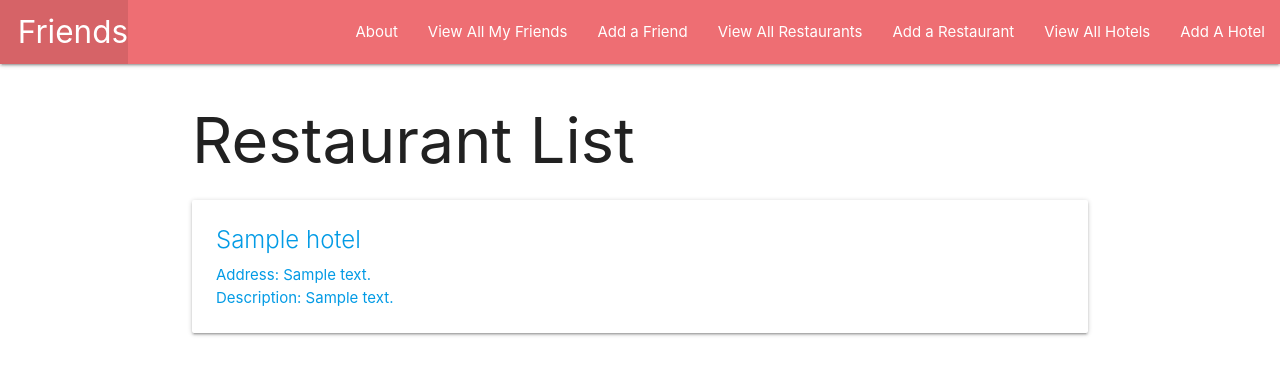
After one commit to kimmyflora/destination, a Django app: page /hotels/ in a window 1280 px wide. The commit adds this page. Shown: the top 375 px of the page. Run offline with Django 4.2, Linux system fonts and the light colour scheme; tables that the repository leaves empty hold one stand-in row (values such as "Sample post").

Commit message:
hotel done

```diff
--- a/main_app/models.py
+++ b/main_app/models.py
@@ -1,10 +1,7 @@
 from django.db import models
-from django.urls import reverse
 from django.urls import reverse
 
 # Create your models here.
-
-
 class Restaurant(models.Model):
     name = models.CharField(max_length=50)
     address = models.CharField(max_length=50)
@@ -32,12 +29,12 @@ class Friend(models.Model):
 
 
 class Hotel(models.Model):
-    name = models.CharField(max_length=100)
-    address = models.CharField(max_length=250)
-    description = models.TextField()
+    name = models.CharField(max_length=50)
+    address = models.CharField(max_length=50)
+    description = models.CharField(max_length=50)
 
     def __str__(self):
         return self.name
 
     def get_absolute_url(self):
-        return reverse('hotel_detail', kwargs={'pk': self.pk})
+        return reverse('hotels_detail', kwargs={'pk': self.pk})
--- a/main_app/templates/base.html
+++ b/main_app/templates/base.html
@@ -25,7 +25,8 @@
           <li><a href="{% url 'friends_create' %}">Add a Friend</a></li>
           <li><a href="{% url 'restaurants_index' %}">View All Restaurants</a></li>
           <li><a href="{% url 'restaurants_create' %}">Add a Restaurant</a></li>
-          <li><a href="{% url 'add_hotel' %}">Add A Hotel</a></li>
+          <li><a href="{% url 'hotels_index' %}">View All Hotels</a></li>
+          <li><a href="{% url 'hotels_create' %}">Add A Hotel</a></li>
 
         </ul>
       </div>
--- a/main_app/templates/main_app/hotel_detail.html
+++ b/main_app/templates/main_app/hotel_detail.html
@@ -12,8 +12,8 @@
         <p>Description: {{ hotel.description }}</p>
       </div>
       <div class="card-action">
-        <a href="{% url 'hotel_update' restaurant.id %}">Edit</a>
-        <a href="{% url 'hotel_delete' restaurant.id %}">Delete</a>
+        <a href="{% url 'hotels_update' hotel.id %}">Edit</a>
+        <a href="{% url 'hotels_delete' hotel.id %}">Delete</a>
       </div>
     </div>
   </div>
--- /dev/null
+++ b/main_app/templates/main_app/hotel_list.html
@@ -0,0 +1,24 @@
+{% extends 'base.html' %}
+{% block content %}
+
+<h1>Restaurant List</h1>
+
+<!-- you get two variables in the list page (index page) -->
+
+<!-- <model_name>_list
+object_list -->
+
+
+{% for hotel in hotel_list %}
+  <a href="{% url 'hotels_detail' hotel.id %}">
+    <div class="card">
+        <div class="card-content">
+            <span class="card-title">{{ hotel.name }}</span>
+             <p>Address: {{ hotel.address }}</p>
+            <p>Description: {{ hotel.description }}</p>
+        </div>
+    </div>
+  </a>
+{% endfor %}
+
+{% endblock %}
--- a/main_app/urls.py
+++ b/main_app/urls.py
@@ -11,11 +11,23 @@ urlpatterns = [
     # which is another for id
     path('friends/<int:pk>/update/', views.FriendUpdate.as_view(), name='friends_update'),
     path('friends/<int:pk>/delete/', views.FriendDelete.as_view(), name='friends_delete'),
-    path('friends/<int:friend_id>/assoc_restaurant/<int:restaurant_id>/', views.assoc_restaurant, name='assoc_restaurant'),
+    path('friends/<int:friend_id>/assoc_restaurant/<int:restaurant_id>/',views.assoc_restaurant, name='assoc_restaurant'),
     path('restaurants/', views.RestaurantList.as_view(), name='restaurants_index'),
     path('restaurants/<int:pk>/', views.RestaurantDetail.as_view(), name='restaurants_detail'),
     path('restaurants/create/', views.RestaurantCreate.as_view(), name='restaurants_create'),
     path('restaurants/<int:pk>/update/', views.RestaurantUpdate.as_view(), name='restaurants_update'),
     path('restaurants/<int:pk>/delete/', views.RestaurantDelete.as_view(), name='restaurants_delete'),
-    path('add_hotel/', views.add_hotel, name='add_hotel'),
+
+    path('hotels/', views.HotelList.as_view(), name='hotels_index'),
+    path('hotels/<int:pk>/', views.HotelDetail.as_view(), name='hotels_detail'),
+    path('hotels/create/', views.HotelCreate.as_view(), name='hotels_create'),
+    path('hotels/<int:pk>/update/', views.HotelUpdate.as_view(), name='hotels_update'),
+    path('hotels/<int:pk>/delete/', views.HotelDelete.as_view(), name='hotels_delete'),
+
+
+
+
+
+
+
 ]
--- a/main_app/views.py
+++ b/main_app/views.py
@@ -35,10 +35,7 @@ class FriendCreate(CreateView):
 
 
 
-
 # need to write a class for updating and deleting
-
-
 class FriendUpdate(UpdateView):
     model = Friend
     # only add in the array what is allowed to be update
@@ -46,7 +43,6 @@ class FriendUpdate(UpdateView):
 
 
 # need to write a class for deleting friend input
-
 class FriendDelete(DeleteView):
     model = Friend
     success_url = '/friends'
@@ -61,6 +57,7 @@ def friends_detail(request, friend_id):
         'friend': friend,
         'restaurants': restaurants_friend_doesnt_have
     })
+
 
 def assoc_restaurant(request, friend_id, restaurant_id):
     print(friend_id, restaurant_id)
@@ -101,12 +98,23 @@ class HotelDetail(DetailView):
     model = Hotel
 
 
+class HotelUpdate(UpdateView):
+    model = Hotel
+    fields = ['name', 'address', 'description']
+
+
 class HotelCreate(CreateView):
     model = Hotel
+    fields = '__all__'
 
-def add_hotel(request, hotel_id):
+
+class HotelDelete(DeleteView):
+    model = Hotel
+    success_url = '/hotels/'
+
+
+def assoc_hotel(request, hotel_id):
     hotel = Hotel.object.get(id=hotel_id)
-    hotel.add(hotel_id)
+    hotel.save()
     print(hotel_id)
-
-    return redirect("detail", hotel_id=hotel_id)
+    return redirect('detail', hotel_id=hotel_id)
```
Also changed, not shown: main_app/templates/main_app/add_hotel.html (deleted, +0 -13 lines), main_app/templates/main_app/hotel_confirm_delete.html (added, +15 -0 lines), main_app/templates/main_app/hotel_form.html (added, +19 -0 lines).
